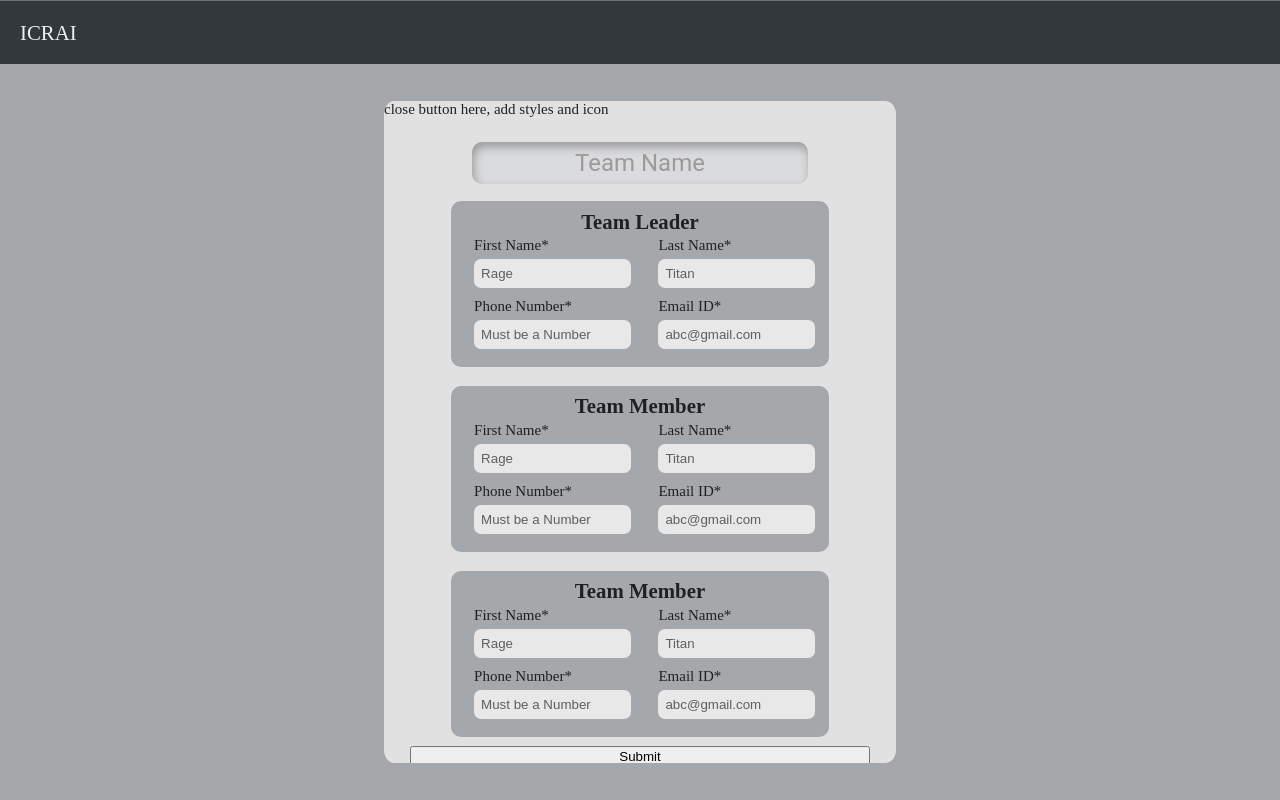
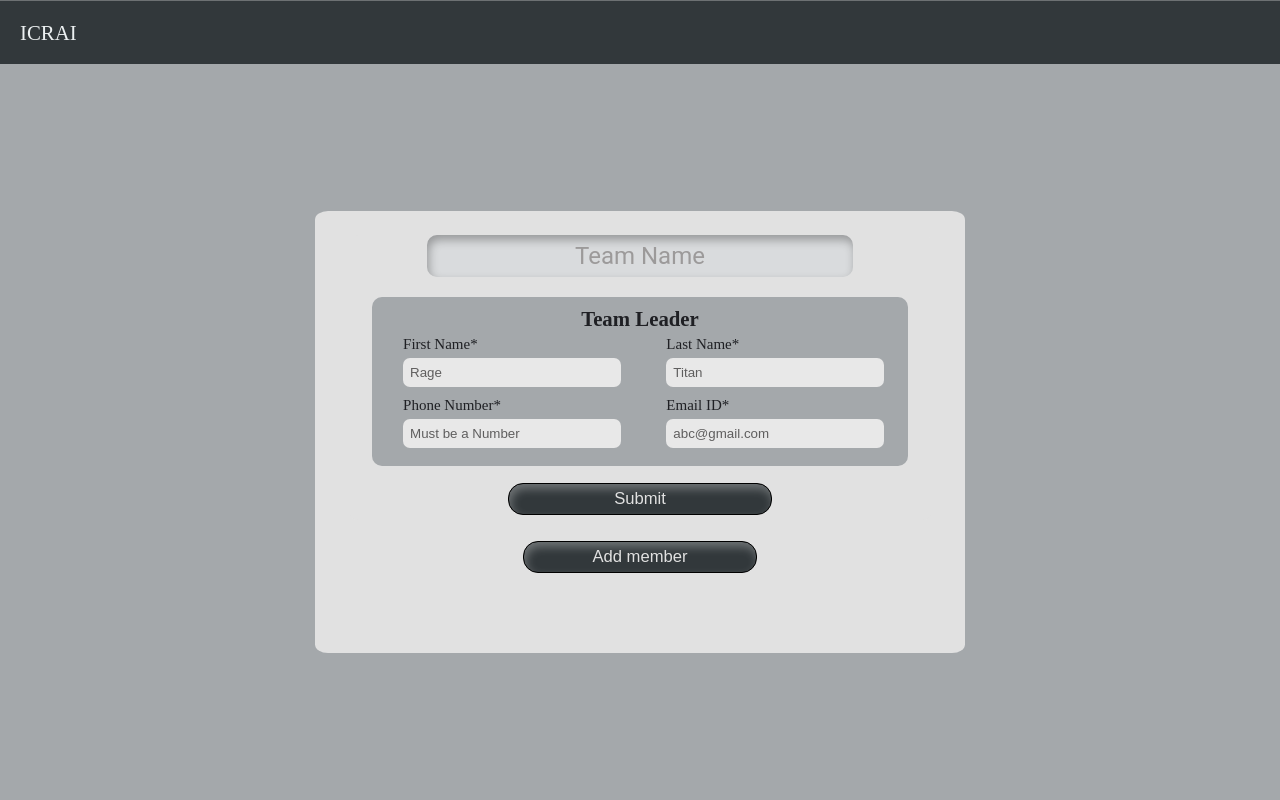
Before and after one commit to preetam-g/icrai-frontend, a React (Vite) app: page /createTeam in a window 1280 px wide. Built offline with nearby package versions, Linux system fonts and the light colour scheme.

Commit message:
updated  createTeam

```diff
--- a/src/pages/createTeam/CreateTeam.jsx
+++ b/src/pages/createTeam/CreateTeam.jsx
@@ -2,6 +2,7 @@ import styles from './createTeam.module.css';
 	import { Member } from './Member';
 	import { teams } from '../../fakeDatabase'
 	import { useEffect, useState } from 'react';
+	import { IoMdClose } from 'react-icons/io';
 
 	const CreateTeam = () => {
 
@@ -18,7 +19,7 @@ const CreateTeam = () => {
 
 		*/
 
-	const limits = {lower: 3, upper: 5};
+		const limits = {lower: 1, upper: 8};
 		const defaultMember = {firstName: '', lastName: '', phone: '', email: ''};
 		const [teamTitle, setTeamTitle] = useState(null);
 		const [members, setMembers] = useState(Array(limits.lower).fill(defaultMember));
@@ -52,9 +53,6 @@ const CreateTeam = () => {
 		return(
 			<div className={styles.example}>
 				<div className={styles.container}>
-				<div className={styles.closeBtn}>
-					close button here, add styles and icon
-				</div>
 					<form action="#" className={styles.form} onSubmit={handleSubmit}>
 					<div className={styles.teamName}>
 						<label className={styles.teamNameLabel}>
@@ -83,11 +81,11 @@ const CreateTeam = () => {
 					<div className={styles.memberChange}>
 						<button
 							onClick={() => handleMembers(1)}
-						className={members.length < limits.upper ? styles.enable : styles.disable}
+							className={members.length < limits.upper ? '' : styles.disable}
 						>Add member</button>
 						<button
 							onClick={() => handleMembers(-1)}
-						className={members.length > limits.lower ? styles.enable : styles.disable}
+							className={members.length > limits.lower ? '' : styles.disable}
 						>Remove member</button>
 					</div>
 				</div>
--- a/src/pages/createTeam/Member.jsx
+++ b/src/pages/createTeam/Member.jsx
@@ -10,7 +10,7 @@ export const Member = ({ idx, member, onChange }) => {
     return (
         <div className={styles.member}>
             <div className={styles.heading}>
-                {idx === 0 ? "Team Leader" : `Team Member`}
+                {idx === 0 ? "Team Leader" : `Team Member ${idx+1}`}
             </div>
             <div className={styles.row}>
                 <div className={styles.column}>
--- a/src/pages/createTeam/createTeam.module.css
+++ b/src/pages/createTeam/createTeam.module.css
@@ -1,7 +1,7 @@
 .example{
-	display: flex;
 	height: 92vh;
 	width: 100vw;
+	display: flex;
 	justify-content: center;
 	align-items: center;
 	font-size: 15px;
@@ -12,15 +12,15 @@
 
 .container{
 	background-color: #e1e1e1;
-	width: 40%;
-	/* height: 90%; */
+	/* width: 40%; */
 	min-height: 60%;
 	max-height: 90%;
+	min-width: 650px;
 	overflow-y: scroll;
-	/* min-width: 850px; */
 	display: flex;
 	flex-direction: column;
 	border-radius: 2%;
+	scroll-behavior: smooth;
 }
 
 .container::-webkit-scrollbar{
@@ -40,7 +40,7 @@
 }
 
 .form{
-	margin: 3vh auto;
+	margin: 3vh auto 1vh;
 	background-color: #e1e1e1;
 	border-radius: 10px;
 	display: flex;
@@ -96,7 +96,7 @@
 
 .member{
 	background-color: #a4a8ab;
-	width: 80%;
+	width: 90%;
 	margin: 2% auto;
 	padding: 5px 5px 8px;
 	border-radius: 10px;
@@ -153,13 +153,57 @@
 	color: rgb(95, 94, 94);
 }
 
+.submit, .memberChange button{
+	width: 45%;
+	border: 1px solid black;
+	border-radius: 15px;
+	background-color: #32383b;
+	color: #e1e1e1;
+	padding: 5px;
+	margin: 5px auto 5px;
+	cursor: pointer;
+	box-shadow: inset 2px 5px 10px rgba(255, 255, 255, 0.3);
+	font-size: 1.04rem;
+}
+
+.submit:hover, .memberChange button:hover{
+	transform: scale(1.02);
+	transition-duration: 30ms;
+}
+
+.memberChange{
+	display: flex;
+	justify-content: center;
+	margin: 1vh auto 2vh;
+	width: 80%;
+}
+
+.disable{
+	display: none;
+}
+
+/* .memberChange button{
+	border: 1px solid black;
+	box-shadow: inset 2px 5px 10px rgba(255, 255, 255, 0.3);
+	border-radius: 15px;
+	background-color: #32383b;
+	color: #e1e1e1;
+	padding: 5px;
+	margin: 5px auto 5px;
+	cursor: pointer;
+	font-size: 1.04rem;
+	margin: 1vh auto;
+	width: 45%;
+} */
+
 
 
 @media (max-width: 850px){
 
 	.container{
-		width: 100%;
+		width: 90%;
 		height: 100%;
+		max-height: none;
 		min-width: 350px;
 	}
 
```
Lines whose indentation alone changed are shown as unchanged.
